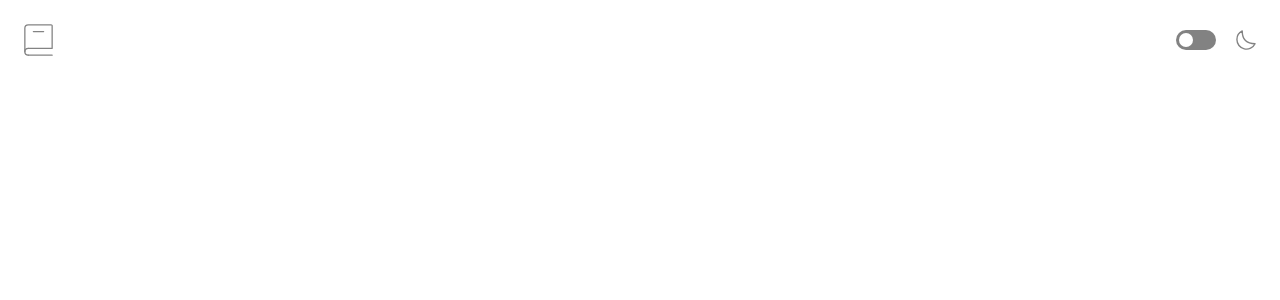
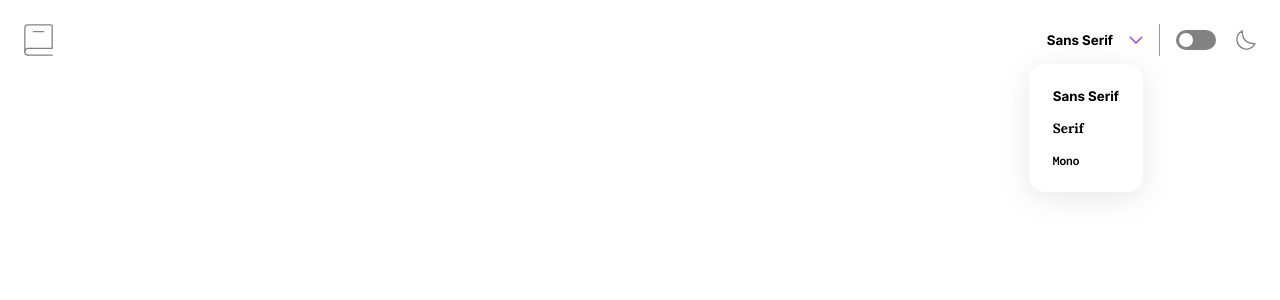
Before and after one commit to dlemvigh/frontendmentor-dictionary-web-app, a React (Vite) app: page / in a window 1280 px wide. Shown: the top 300 px of the page. Built offline with nearby package versions, Linux system fonts and the light colour scheme.

Commit message:
Font Switcher

```diff
--- a/src/components/Header.module.css
+++ b/src/components/Header.module.css
@@ -3,8 +3,18 @@
     justify-content: space-between;
     align-items: center;
     height: 2rem;
+    gap: 1rem;
 }
 
 .logo {
     align-self: stretch;
 }
+
+.spacer {
+    flex-grow: 1;
+}
+
+.divider {
+    align-self: stretch;
+    border-right: 1px solid var(--color-grey-600);
+}
--- a/src/components/Header.tsx
+++ b/src/components/Header.tsx
@@ -1,13 +1,15 @@
 import classes from "./Header.module.css"
 import { DarkModeSwitcher } from "./inputs/DarkModeSwitcher"
+import { FontSwitcher } from "./inputs/FontSwitcher"
 
 export function Header() {
     return (
         <header className={classes.header}>
             <img className={classes.logo} src="/images/logo.svg" />
-            <div>
-                <DarkModeSwitcher />
-            </div>
+            <div className={classes.spacer} />
+            <FontSwitcher />
+            <div className={classes.divider} />
+            <DarkModeSwitcher />
         </header>
     )
 }
--- a/src/components/inputs/DarkModeSwitcher.tsx
+++ b/src/components/inputs/DarkModeSwitcher.tsx
@@ -1,13 +1,20 @@
+import { useCallback } from "react"
 import { useDarkMode } from "../../context/DarkModeContext"
 import classes from "./DarkModeSwitcher.module.css"
 
 export function DarkModeSwitcher() {
     const { darkMode, toggleDarkMode } = useDarkMode()
 
+    const handleKeyDown = useCallback((e: React.KeyboardEvent<HTMLLabelElement>) => {
+        if (e.key === "Enter" || e.key === " ") {
+            e.preventDefault()
+            toggleDarkMode()
+        }
+    }, [])
 
     return (
         <div className={classes["dark-mode-switcher"]}>
-            <label className={classes["dark-mode-label"]}>
+            <label className={classes["dark-mode-label"]} tabIndex={0} onKeyDown={handleKeyDown}>
                 <input type="checkbox" name="dark-mode" className={classes["dark-mode-input"]} checked={darkMode === "dark"} onChange={toggleDarkMode} />
                 <div className={classes["dark-mode-knob"]}></div>
             </label>
--- /dev/null
+++ b/src/components/inputs/FontSwitcher.module.css
@@ -0,0 +1,56 @@
+.font-switcher {
+    position: relative;
+    border: none;
+    background: none;
+    display: flex;
+    gap: 1rem;
+    align-items: center;
+    cursor: pointer;
+    margin: 0;
+    padding: 0;
+}
+
+.dropdown {
+    position: absolute;
+    top: calc(100% + 1rem);
+    right: 0;
+    padding: 1.5rem;
+    border-radius: 1rem;
+    box-shadow: 0 5px 30px 0 rgba(0, 0, 0, 0.1);
+    display: flex;
+    flex-direction: column;
+    gap: 1rem;
+    align-items: start;
+    cursor: default;
+}
+
+.option {
+    border: none;
+    background: none;
+    white-space: nowrap;
+    cursor: pointer;
+    margin: 0;
+    padding: 0;
+}
+
+.option:hover {
+    color: var(--color-purple);
+}
+
+.font-mono {
+    cursor: pointer;
+    font-weight: bold;
+    font-family: var(--font-family-monospace);
+}
+
+.font-serif {
+    cursor: pointer;
+    font-weight: bold;
+    font-family: var(--font-family-serif);
+}
+
+.font-sans-serif {
+    cursor: pointer;
+    font-weight: bold;
+    font-family: var(--font-family-sans-serif);
+}
--- a/src/components/inputs/FontSwitcher.tsx
+++ b/src/components/inputs/FontSwitcher.tsx
@@ -0,0 +1,47 @@
+import { FocusEvent, useCallback, useState } from "react";
+import classes from "./FontSwitcher.module.css"
+
+type Font = "sans-serif" | "serif" | "mono";
+
+export function FontSwitcher() {
+    const [font, setFont] = useState<Font>("sans-serif");
+    const [isOpen, setIsOpen] = useState(true);
+
+    const toggleOpen = useCallback(() => {
+        setIsOpen((prev) => !prev);
+    }, [])
+
+    const onBlurOutside = useCallback((e: FocusEvent<HTMLButtonElement>) => {
+        if (!e.currentTarget.contains(e.relatedTarget as Node)) {
+            setIsOpen(false);
+        }
+    }, [])
+
+    return (
+        <button className={classes["font-switcher"]} onClick={toggleOpen} onBlur={onBlurOutside}>
+            <FontOption font={font} />
+            <img src="/images/icon-arrow-down.svg" className={`${classes.chevron}`} />
+            {isOpen && (
+                <div className={classes["dropdown"]}>
+                    <button className={classes["option"]} onClick={() => setFont("sans-serif")}><FontOption font="sans-serif" /></button>
+                    <button className={classes["option"]} onClick={() => setFont("serif")}><FontOption font="serif" /></button>
+                    <button className={classes["option"]} onClick={() => setFont("mono")}><FontOption font="mono" /></button>
+                </div>
+            )}
+        </button>
+    );
+}
+
+interface FontOptionProps {
+    font: Font;
+}
+
+function FontOption({ font }: FontOptionProps) {
+    return (
+        <span className={classes[`font-${font}`]}>{toTitleCase(font)}</span>
+    );
+}
+
+function toTitleCase(str: string) {
+    return str.split("-").map((word) => word[0].toUpperCase() + word.slice(1)).join(" ")
+}
--- a/src/index.css
+++ b/src/index.css
@@ -3,20 +3,45 @@
   --breakpoint-tablet: 768px;
   --breakpoint-desktop: 1440px;
 
-  --color-black: hsl(0,0,2%);
-  --color-grey-100: hsl(0,0%,12%);
-  --color-grey-200: hsl(0,0%,18%);
-  --color-grey-300: hsl(0,0%,23%);
-  --color-grey-500: hsl(0,0%,51%);
-  --color-grey-800: hsl(0,0%,91%);
-  --color-grey-900: hsl(0,0%,96%);
-  --color-white: hsl(0,0%,100%);
-  --color-purple: hsl(274, 82%, 60%);
-  --color-red: hsl(0, 100%, 66%);
+  --color-black: #050505;
+  --color-grey-100: #1f1f1f;
+  --color-grey-200: #2e2e2e;
+  --color-grey-300: #3b3b3b;
+  --color-grey-500: #828282;
+  --color-grey-600: #979797;
+  --color-grey-800: #e8e8e8;
+  --color-grey-900: #f5f5f5;
+  --color-white: #ffffff;
+  --color-purple: #a445ed;
+  --color-red: #ff5252;
 
   --font-family-sans-serif: 'Inter', sans-serif;
   --font-family-serif: 'Lora', serif;
   --font-family-monospace: 'Inconsolata', monospace;
+
+
+}
+
+@font-face {
+  font-family: 'Inter';
+  src: url("/fonts/inter/Inter-VariableFont_slnt\,wght.ttf");
+}
+
+@font-face {
+  font-family: 'Lora';
+  src: url("/fonts/lora/Lora-VariableFont_wght.ttf");
+  font-style: normal;
+}
+
+@font-face {
+  font-family: 'Lora';
+  src: url("/fonts/lora/Lora-Italic-VariableFont_wght.ttf");
+  font-style: italic;
+}
+
+@font-face {
+  font-family: 'Inconsolata';
+  src: url("/fonts/inconsolata/Inconsolata-VariableFont_wdth,wght.ttf");
 }
 
 body {
```
